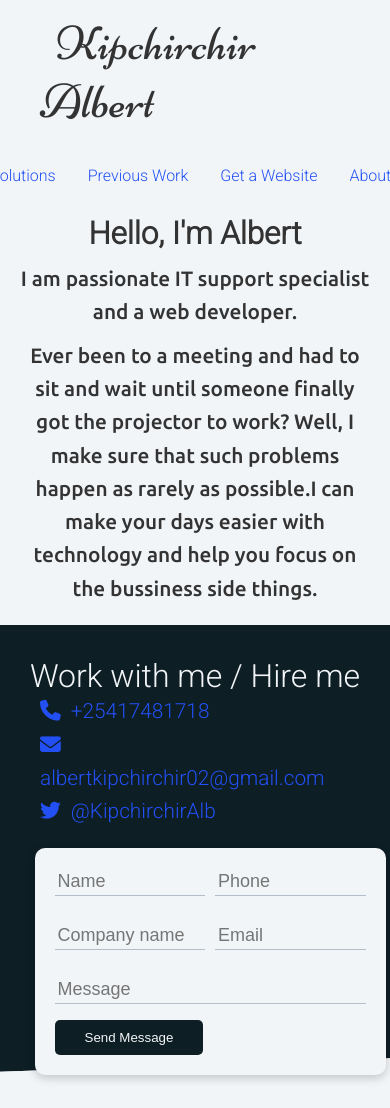
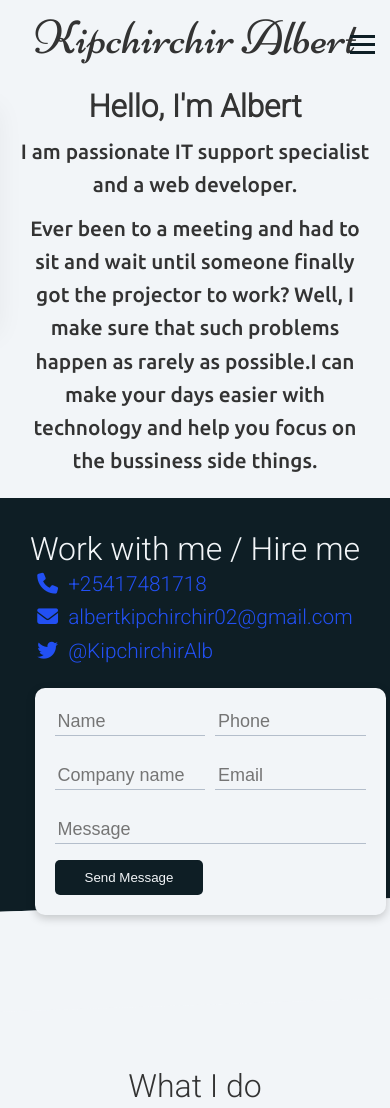
Before and after one commit to kipchirchiralb/portfolio, a plain HTML site: page index.html in a window 390 px wide. Shown: the top 1108 px of the page. Drawn offline with Linux system fonts and the light colour scheme.

Commit message:
made the mobile menu work

```diff
--- a/css/style.css
+++ b/css/style.css
@@ -78,13 +78,14 @@ i:hover {
 .navbar>.container {
     justify-content: space-between;
     flex-wrap: nowrap;
+    position: relative;
 }
 
 .navbar h1 a {
     all: unset;
     font-family: Niconne, sans-serif;
     font-size: 3rem;
-    padding-left: 1rem;
+    /* padding-left: 1rem; */
     font-weight: 1500;
 }
 
@@ -94,6 +95,20 @@ i:hover {
 
 .navbar li:hover {
     border-bottom: 2px var(--tertiary-color) solid;
+}
+
+.hamburger {
+    display: none;
+}
+
+.bar {
+    display: block;
+    width: 25px;
+    height: 3px;
+    margin: 5px auto;
+    -webkit-transition: all 0.3s ease-in-out;
+    transition: all 0.3s ease-in-out;
+    background-color: var(--primary-color);
 }
 
 .fixed-top {
@@ -264,19 +279,17 @@ i:hover {
         height: auto;
         width: 100%;
     }
-    .fixed-top {
-        display: none;
+    .container {
+        padding: 0;
     }
     .flex {
         height: auto;
         flex-direction: column;
     }
-    .nav-list {
-        flex-direction: row;
-    }
     .navbar .container h1 {
         font-family: Roboto, 'Helvetica Neue', sans-serif;
         font-size: .2rem;
+        padding-left: 0;
     }
     .show-case {
         height: auto;
@@ -309,4 +322,39 @@ i:hover {
     .socials {
         flex-direction: row;
     }
+    /* nav mobile */
+    .nav-list {
+        position: fixed;
+        left: -100%;
+        top: 5rem;
+        flex-direction: column;
+        background-color: var(--light-color);
+        width: 100%;
+        border-radius: 10px;
+        text-align: center;
+        transition: 0.3s;
+        box-shadow: 0 10px 27px rgba(0, 0, 0, 0.05);
+    }
+    .nav-list.active {
+        left: 0;
+    }
+    .nav-list li {
+        margin: 1rem 0;
+    }
+    .hamburger {
+        display: block;
+        cursor: pointer;
+        position: absolute;
+        right: 15px;
+        top: 30px;
+    }
+    .hamburger.active .bar:nth-child(2) {
+        opacity: 0;
+    }
+    .hamburger.active .bar:nth-child(1) {
+        transform: translateY(8px) rotate(45deg);
+    }
+    .hamburger.active .bar:nth-child(3) {
+        transform: translateY(-8px) rotate(-45deg);
+    }
 }
--- a/index.html
+++ b/index.html
@@ -19,7 +19,12 @@
     <!-- nav bar -->
     <div class="navbar .dark-bg">
         <div class="container flex">
-            <h1 class="logo my-1"> <a href="index.html">Kipchirchir Albert</a></h1>
+            <h1 class="logo"> <a href="index.html">Kipchirchir&nbsp;Albert</a></h1>
+            <div class="hamburger">
+                <span class="bar"></span>
+                <span class="bar"></span>
+                <span class="bar"></span>
+            </div>
             <nav>
                 <ul class=" nav-list flex my-1">
                     <li><a href="#services">IT&nbsp;Solutions</a></li>
@@ -28,6 +33,7 @@
                     <li> <a href="about-me.html">About&nbsp;Me</a> </li>
                 </ul>
             </nav>
+
         </div>
     </div>
 
@@ -129,7 +135,7 @@
             <div class="card service-card technical-training">
                 <div class="image-wrapper"><img src="images/technicaltraining.jpg" alt=""></div>
                 <h4>Team Technical Training</h4>
-                <p>Training your team is an investment not an expense. Let me bring your team up to speed.</p>
+                <p>Training your team is an investment not an expense. Let me bring your team up to speed technology wise.</p>
             </div>
             <div class="card service-card social-media">
                 <div class="image-wrapper"><img src="images/socialls.jpg" alt=""></div>
--- a/js/script.js
+++ b/js/script.js
@@ -1,23 +1,40 @@
-const navBar = document.querySelector(".navbar")
-const showCases = document.que
-
-
-// //scroll to top on reload
-// window.onbeforeunload = function() {
-//     window.scrollTo(0, 0);
-// };
+//scroll to top on reload
+window.onbeforeunload = function() {
+    window.scrollTo(0, 0);
+};
 
 //turn to dark navbar when scrolling down
+const navBar = document.querySelector(".navbar")
+const humbuggerBar = document.querySelectorAll(".bar")
 window.onload = function() {
     window.onscroll = function() {
         if (scrollY > 260) {
             navBar.classList.add("fixed-top")
             navBar.classList.add("dark-bg")
+            humbuggerBar.forEach((bar) => {
+                bar.style.backgroundColor = "#F2F5F8"
+            })
+
         } else {
             navBar.classList.remove("fixed-top")
             navBar.classList.remove("dark-bg")
+            humbuggerBar.forEach((bar) => {
+                bar.style.backgroundColor = "#0E1E25"
+            })
         }
     }
 }
 
+
+//mobile/small screen menu
+const hamburger = document.querySelector(".hamburger");
+const navMenu = document.querySelector(".nav-list");
+
+hamburger.addEventListener("click", mobileMenu);
+
+function mobileMenu() {
+    hamburger.classList.toggle("active");
+    navMenu.classList.toggle("active");
+}
+
 // show case sliding efect
```
